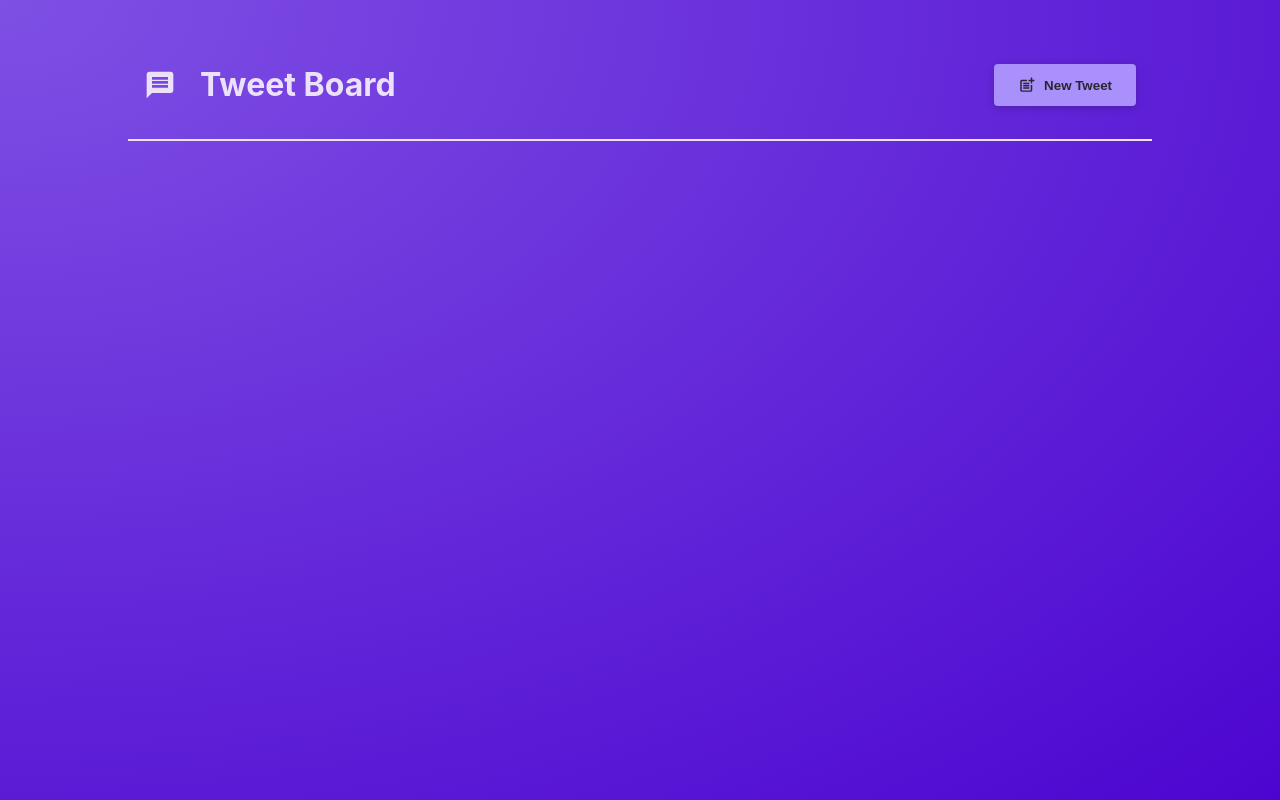
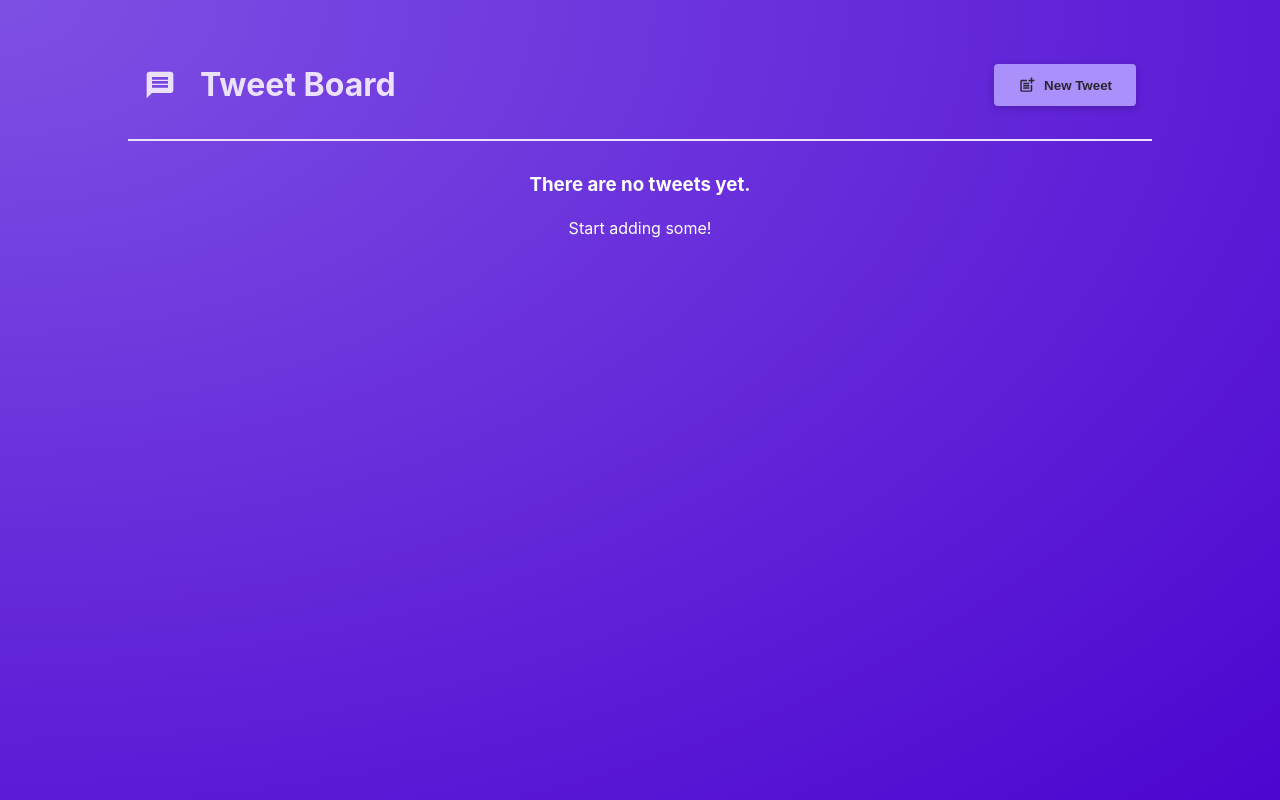
Before and after one commit to amxxrsuhail/tweetsBoard-React, a React (Create React App) app: page / in a window 1280 px wide. Built offline with nearby package versions, Linux system fonts and the light colour scheme.

Commit message:
display message if there are no posts

```diff
--- a/src/App.jsx
+++ b/src/App.jsx
@@ -3,7 +3,6 @@ import NewPost from "./components/NewPost";
 import PostList from "./components/PostList";
 import Modal from "./components/Modal";
 import Header from "./components/Header";
-// import classes from "./index.css"
 
 function App() {
   const [enteredBody, setEnteredBody] = useState("");
@@ -53,6 +52,7 @@ function App() {
             />
           </Modal>
         ) : null}
+        {posts.length > 0 && (
           <ul>
             {posts.map((post) => (
               <PostList
@@ -62,6 +62,14 @@ function App() {
               />
             ))}
           </ul>
+        )}
+
+        {posts.length === 0 && (
+          <div style={{ textAlign: "center", color: "white" }}>
+            <h3>There are no tweets yet.</h3>
+            <p>Start adding some!</p>
+          </div>
+        )}
       </main>
     </>
   );
```
Lines whose indentation alone changed are shown as unchanged.
